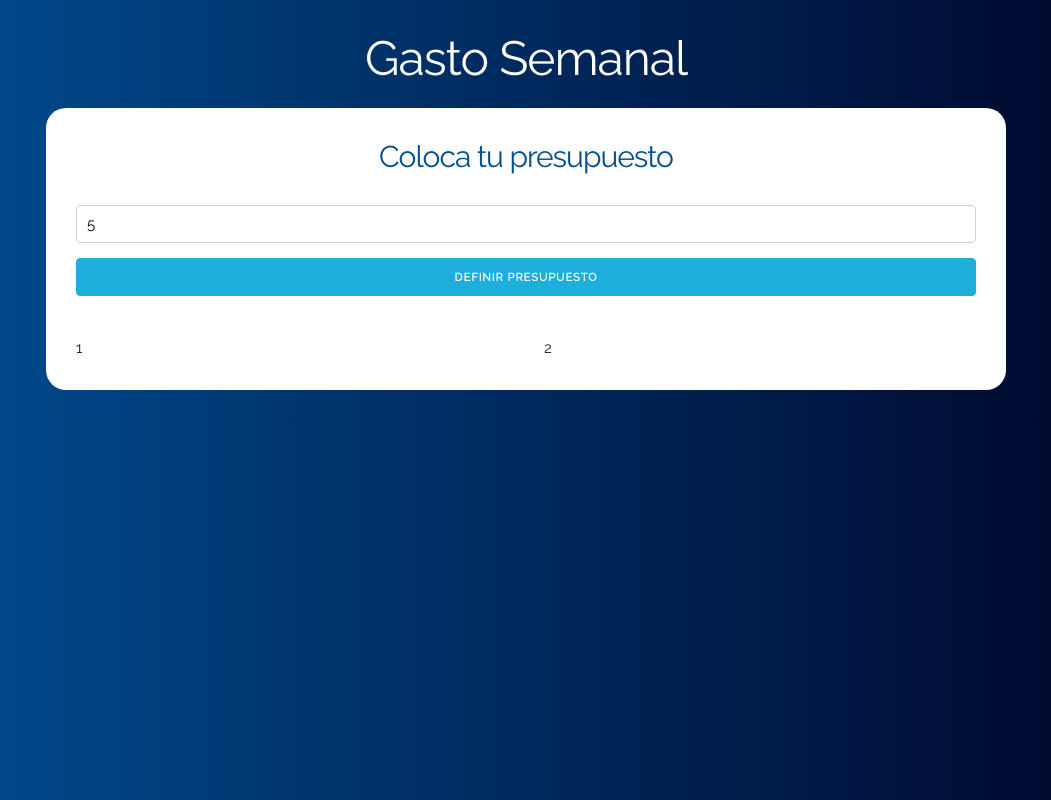
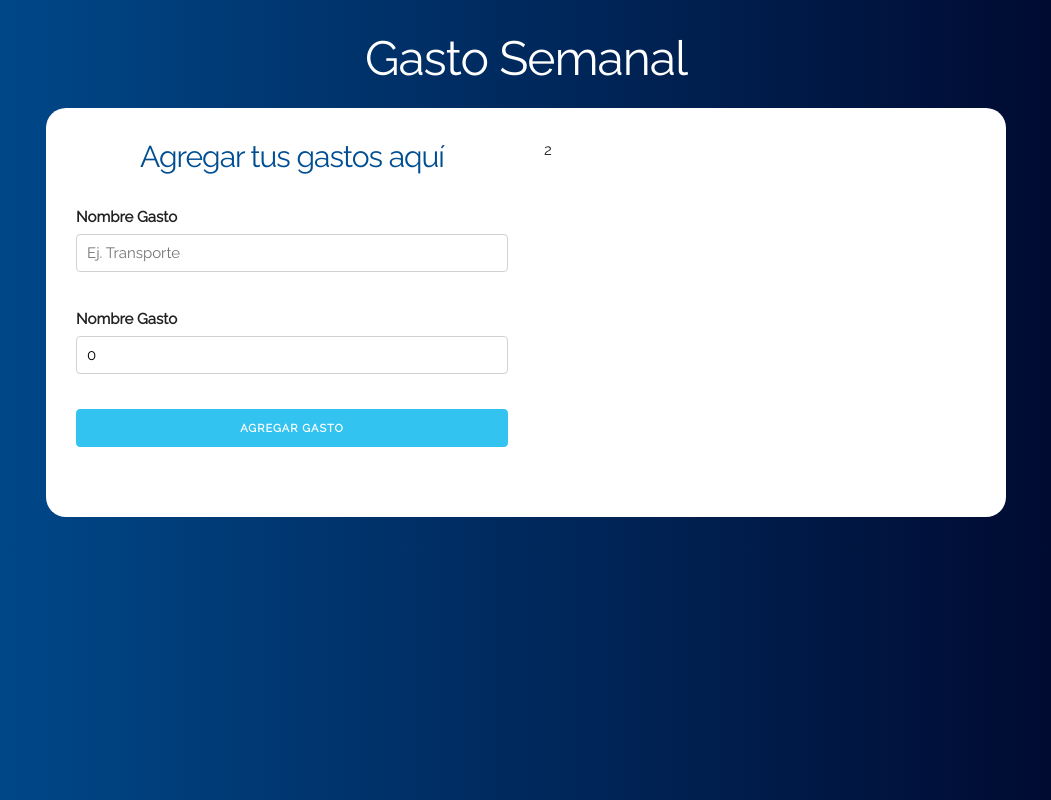
Before and after one commit to rjvelazco/presupuesto-react, a React (Create React App) app: page / in a window 1280 px wide. Both pictures are taken after typing "5" into the empty fields and a click on the input "Definir Presupuesto". Shown: the whole page, without its empty margins (114-1165 px from the left). Built offline with nearby package versions, Linux system fonts and the light colour scheme.

Commit message:
Formulario completado

```diff
--- a/package.json
+++ b/package.json
@@ -9,6 +9,7 @@
     "react": "^17.0.2",
     "react-dom": "^17.0.2",
     "react-scripts": "4.0.3",
+    "shortid": "^2.2.16",
     "web-vitals": "^1.1.1"
   },
   "scripts": {
--- a/src/App.js
+++ b/src/App.js
@@ -1,30 +1,49 @@
 import React, { useState } from 'react'
 import Pregunta from './components/Pregunta';
+import Formulario from './components/Formulario';
 
 function App() {
 
   // Definir el state
   const [ presupuesto, guardarPresupuesto ] = useState(0);
   const [ restante, guardarRestante ] = useState(0);
+  const [ mostrarPregunta, actualizarPregunta ] = useState(true);
+  const [ gastos, guardarGastos ] = useState([]);
+
+
+  // Cuando agreguemos un nuevo gastos
+  const agregarNuevoGasto = (gasto)=> {
+    guardarGastos([
+      ...gastos,
+      gasto
+    ])
+  }
 
   return (
     <div className="container">
       <header>
         <h1>Gasto Semanal</h1>
         <div className="contenido-principal contenido">
+          { mostrarPregunta ?
+            (
               <Pregunta
                 guardarPresupuesto={guardarPresupuesto}
                 guardarRestante={guardarRestante}
+                actualizarPregunta={actualizarPregunta}
               />
-
+            ) : (
               <div className="row">
                 <div className="one-half column">
-              1
+                  <Formulario
+                    agregarNuevoGasto={agregarNuevoGasto}
+                  />
                 </div>
                 <div className="one-half column">
                   2
                 </div>
               </div>
+            )
+          }
           </div>
       </header>
     </div>
--- /dev/null
+++ b/src/components/Formulario.js
@@ -0,0 +1,73 @@
+import React, { useState } from 'react';
+import Error from './Error';
+import shortid from 'shortid';
+
+const Formulario = ({agregarNuevoGasto}) => {
+
+    const [ nombre, guardarNombre ] = useState('');
+    const [ cantidad, guardarCantidad ] = useState(0);
+    const [ error, guardarError ] = useState(false);
+
+    const agregarGasto = e => {
+        e.preventDefault();
+
+        // Validar
+        if(cantidad < 1 || isNaN(cantidad) || nombre.trim() === ''){
+            guardarError(true);
+            return;
+        }
+
+        guardarError(false);
+
+        // Construir el gasto
+        const gasto = {
+            nombre,
+            cantidad,
+            id: shortid.generate()
+        }
+
+        // Pasar el gasto al componente principal
+        agregarNuevoGasto(gasto);
+
+        // Resetear el form
+        guardarNombre('');
+        guardarCantidad(0);
+    }
+
+    return (
+        <form
+            onSubmit={agregarGasto}
+        >
+            <h2>Agregar tus gastos aquí</h2>
+
+            { error ? <Error errorMessage="Ambos campos son obligatorios o presupuesto incorrecto."/> : null}
+
+            <div className="campo">
+                <label>Nombre Gasto</label>
+                <input type="text"
+                        className="u-full-width"
+                        placeholder="Ej. Transporte"
+                        value={nombre}
+                        onChange={e => guardarNombre(e.target.value)}
+                />
+            </div>
+
+            <div className="campo">
+                <label>Nombre Gasto</label>
+                <input type="number"
+                        className="u-full-width"
+                        placeholder="Ej. 300"
+                        value={cantidad}
+                        onChange={e => guardarCantidad(parseInt(e.target.value))}
+                />
+            </div>
+
+            <input type="submit"
+                    className="button-primary u-full-width"
+                    value="Agregar Gasto"
+                />
+        </form>
+    );
+}
+
+export default Formulario;
--- a/src/components/Pregunta.js
+++ b/src/components/Pregunta.js
@@ -1,7 +1,7 @@
 import React, { Fragment, useState} from 'react';
 import Error from './Error';
 
-const Pregunta = ({guardarPresupuesto, guardarRestante}) => {
+const Pregunta = ({guardarPresupuesto, guardarRestante, actualizarPregunta}) => {
 
     const [ cantidad, guardarCantidad ] = useState(0);
     const [ error, guardarError ] = useState(false)
@@ -24,7 +24,7 @@ const Pregunta = ({guardarPresupuesto, guardarRestante}) => {
         guardarError(false);
         guardarPresupuesto(cantidad);
         guardarRestante(cantidad);
-
+        actualizarPregunta(false);
 
     }
 
```
Also changed, not shown: 1 other file (tests, documents, lock files or other folders). Lines whose indentation alone changed are shown as unchanged.
